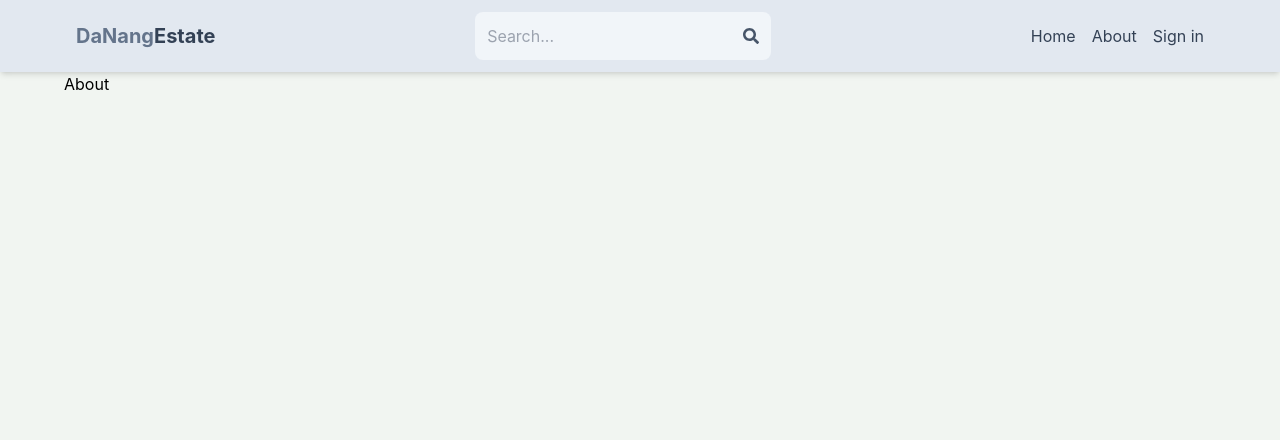
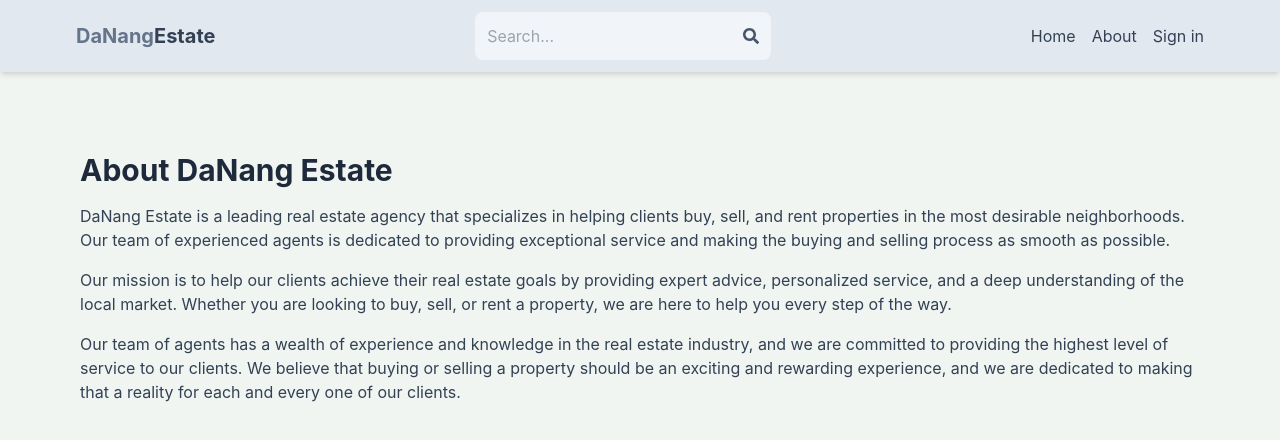
Before and after one commit to minhthong2k3/mern_bds, a React (Vite) app in the folder client/: page /about in a window 1280 px wide. Shown: the top 440 px of the page. Built offline with nearby package versions, Linux system fonts and the light colour scheme; no server answers.

Commit message:
about page

```diff
--- a/client/index.html
+++ b/client/index.html
@@ -1,10 +1,9 @@
-<!doctype html>
+<!DOCTYPE html>
 <html lang="en">
   <head>
     <meta charset="UTF-8" />
-    <link rel="icon" type="image/svg+xml" href="/vite.svg" />
     <meta name="viewport" content="width=device-width, initial-scale=1.0" />
-    <title>client</title>
+    <title>DaNang Estate</title>
   </head>
   <body>
     <div id="root"></div>
--- a/client/src/pages/About.jsx
+++ b/client/src/pages/About.jsx
@@ -2,6 +2,13 @@
 
 export default function About() {
   return (
-    <div>About</div>
+    <div className='py-20 px-4 max-w-6xl mx-auto'>
+      <h1 className='text-3xl font-bold mb-4 text-slate-800'>About DaNang Estate</h1>
+      <p className='mb-4 text-slate-700'>DaNang Estate is a leading real estate agency that specializes in helping clients buy, sell, and rent properties in the most desirable neighborhoods. Our team of experienced agents is dedicated to providing exceptional service and making the buying and selling process as smooth as possible.</p>
+      <p className='mb-4 text-slate-700'>
+      Our mission is to help our clients achieve their real estate goals by providing expert advice, personalized service, and a deep understanding of the local market. Whether you are looking to buy, sell, or rent a property, we are here to help you every step of the way.
+      </p>
+      <p className='mb-4 text-slate-700'>Our team of agents has a wealth of experience and knowledge in the real estate industry, and we are committed to providing the highest level of service to our clients. We believe that buying or selling a property should be an exciting and rewarding experience, and we are dedicated to making that a reality for each and every one of our clients.</p>
+    </div>
   )
 }
```
